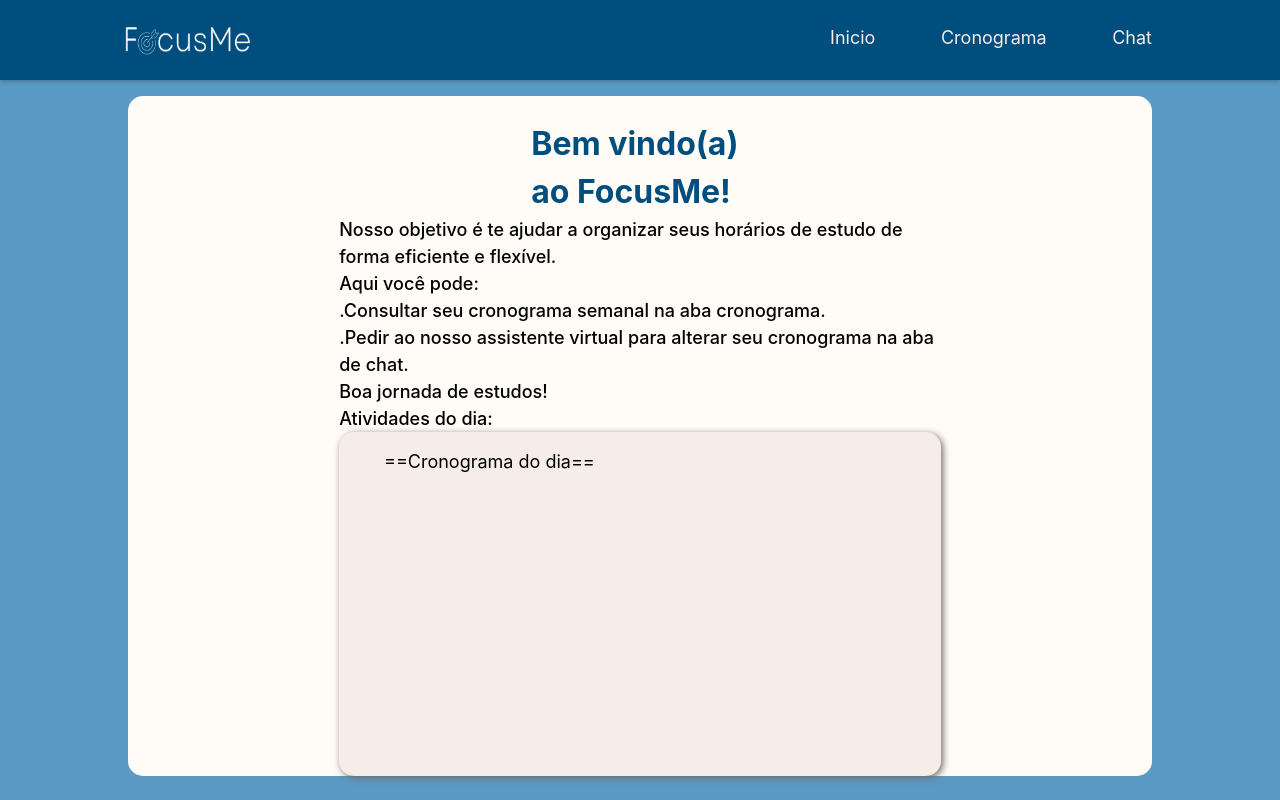
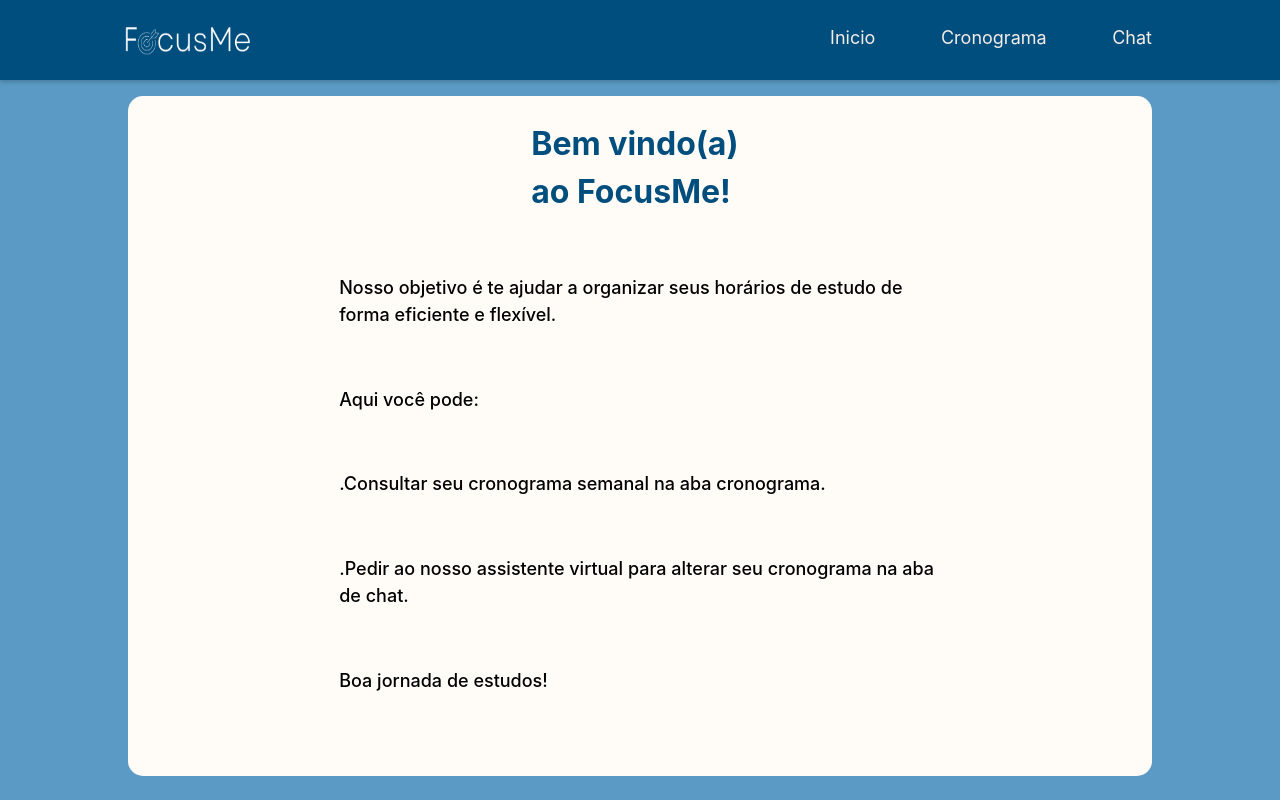
Before and after one commit to Equipe07-DS/FocusMe, a React (Create React App) app in the folder frontend/: page /inicio in a window 1280 px wide. Built offline with nearby package versions, Linux system fonts and the light colour scheme.

Commit message:
Update TelaInicial.js

```diff
--- a/frontend/src/TelaInicial/TelaInicial.js
+++ b/frontend/src/TelaInicial/TelaInicial.js
@@ -17,10 +17,7 @@
                             <p className={`${styles.texto}`}> .Consultar seu cronograma semanal na aba cronograma. </p>
                             <p className={`${styles.texto}`}> .Pedir ao nosso assistente virtual para alterar seu cronograma na aba de chat. </p>
                             <p className={`${styles.texto}`}> Boa jornada de estudos!</p>
-                        <p className={`${styles.texto}`}>Atividades do dia:</p>
-                        <div className={`${styles.Quadro_dia}`}>
-                            <p className={`${styles.texto_dia}`}>==Cronograma do dia==</p>
-                        </div>
+
                     </div>
                 </div>
             </div>
```
